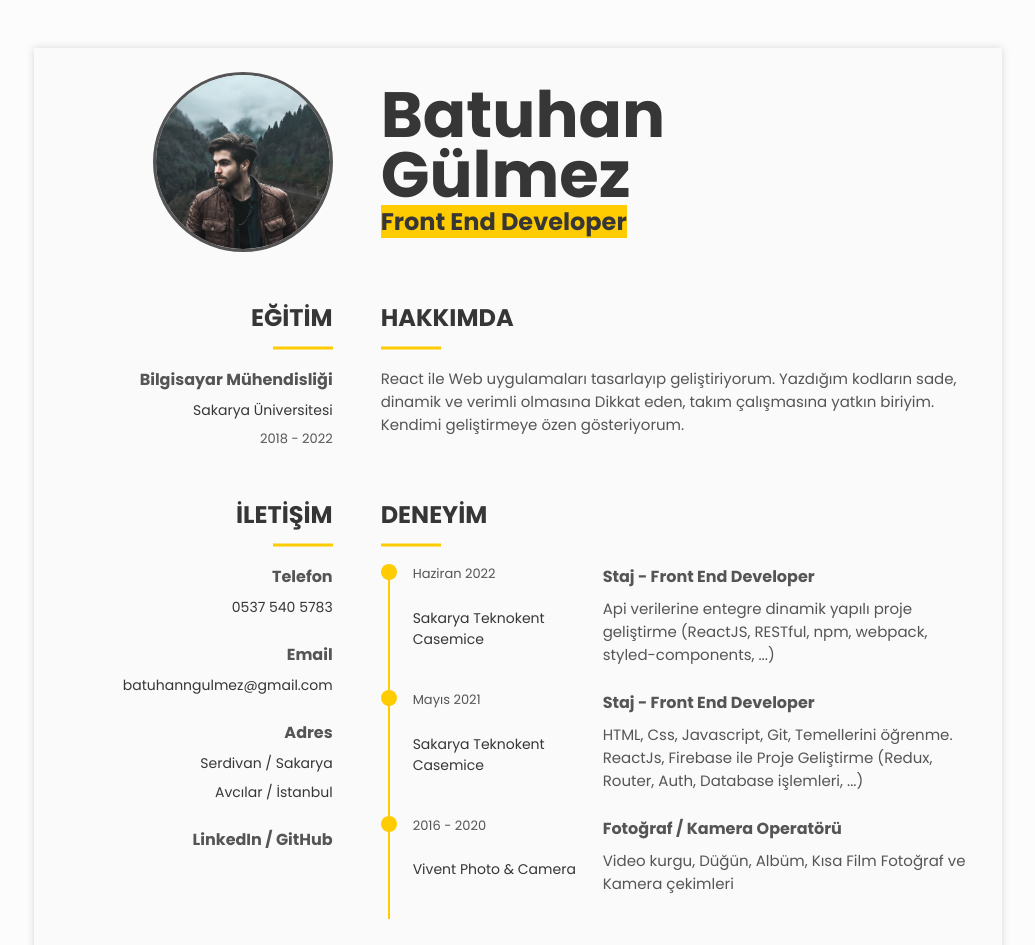
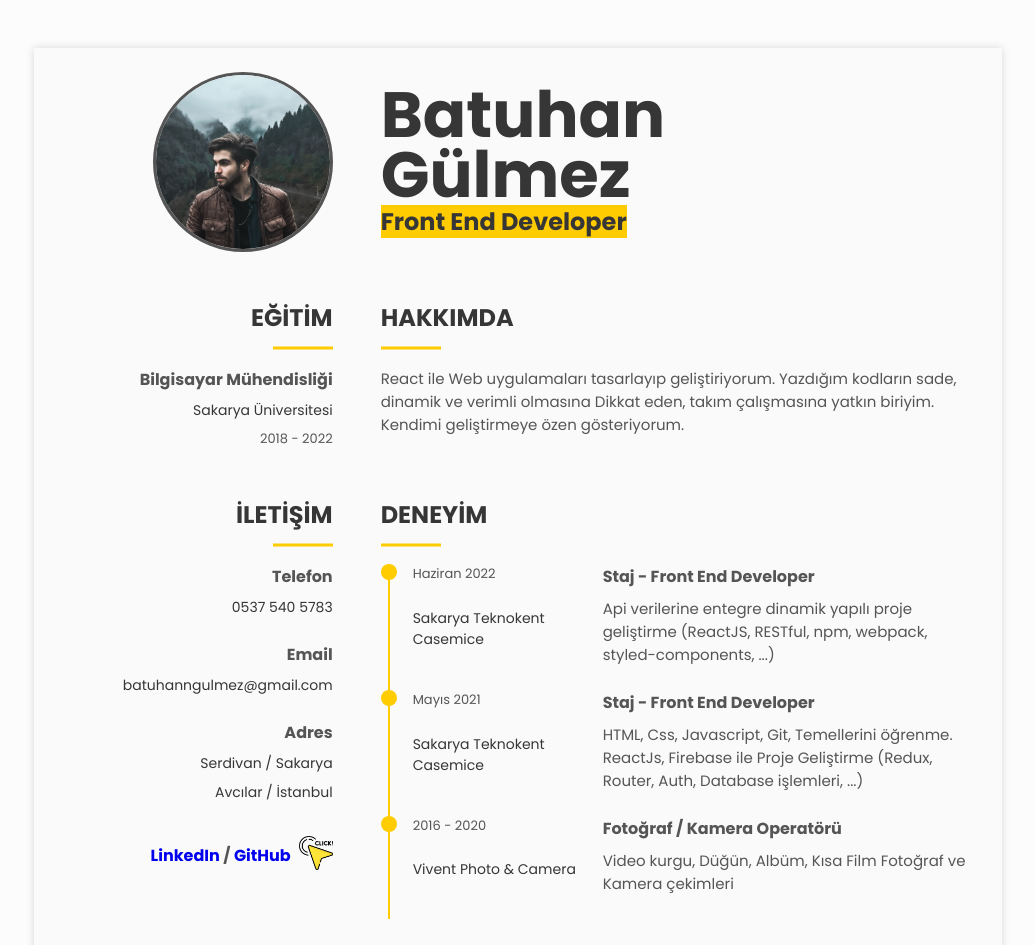
Before and after one commit to Batuhangulmez/my-cv-website, a React (Create React App) app: page / in a window 1280 px wide. Shown: the top 945 px of the page, without its empty margins (122-1157 px from the left). Built offline with nearby package versions, Linux system fonts and the light colour scheme.

Commit message:
linkedIn and gitHub link add

```diff
--- a/public/index.html
+++ b/public/index.html
@@ -12,7 +12,6 @@
     <title>Batuhan GÜLMEZ</title>
   </head>
   <body>
-    <noscript>You need to enable JavaScript to run this app.</noscript>
     <div id="root"></div>
   </body>
 </html>
--- a/src/App.css
+++ b/src/App.css
@@ -231,6 +231,13 @@ header {
   color: var(--title-color);
 }
 
+.clickIcon {
+  margin-left: var(--mb-1);
+  width: 34px;
+  height: 34px;
+  transform: translate(0, 9px);
+}
+
 /* about */
 .about-description {
   min-height: 82px;
--- a/src/components/main/Contact.jsx
+++ b/src/components/main/Contact.jsx
@@ -1,4 +1,5 @@
 import React from "react";
+import clickIcon from "../../assets/icon/click.png";
 
 const Contact = ({ contactRef }) => {
   return (
@@ -26,7 +27,19 @@ const Contact = ({ contactRef }) => {
         </div>
         <div className="contact-content">
           <div className="contact-data bd-grid">
-            <h3 className="contact-title">LinkedIn / GitHub</h3>
+            <h3 className="contact-title  ">
+              <a
+                href="https://www.linkedin.com/in/batuhangülmez"
+                target="_blank"
+              >
+                LinkedIn
+              </a>{" "}
+              /{" "}
+              <a href="https://github.com/Batuhangulmez" target="_blank">
+                GitHub
+              </a>
+              <img className="clickIcon" src={clickIcon} />
+            </h3>
           </div>
         </div>
       </div>
```
Also changed, not shown: src/assets/icon/click.png (added).
